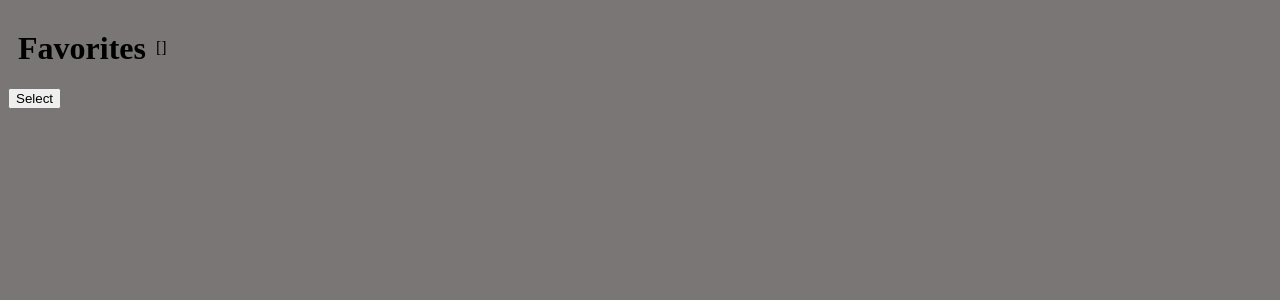
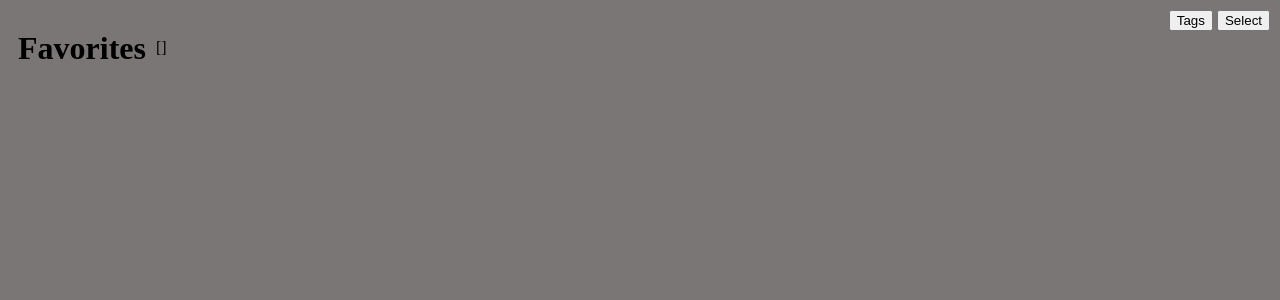
Before and after one commit to hyperboar/ref-buddy, a Flask app: page /favs in a window 1280 px wide. Shown: the top 300 px of the page. Run offline with Flask 3, Linux system fonts and the light colour scheme; data that the repository does not hold is empty.

Commit message:
tags can be assigned in folder view

```diff
--- a/image_metadata_controller.py
+++ b/image_metadata_controller.py
@@ -146,6 +146,16 @@ class ImageMetadataController:
         return 1
 
     @staticmethod
+    def add_image_tags(image_ids: [int], tags_str: [str]) -> int:
+        tags = ImageMetadataController.get_tags_by_names(tags_str)
+        s = Session()
+        for i in image_ids:
+            [s.merge(ImageTag(image_id=i, tag_id=t)) for t in tags]
+            s.flush()
+        s.commit()
+        return 1
+
+    @staticmethod
     def set_image_last_viewed(image_id: int, time: 'datetime'):
         s = Session()
         im = s.get(ImageMetadata, image_id)
--- a/server.py
+++ b/server.py
@@ -8,11 +8,13 @@ from datetime import datetime
 from Env import Env
 from models.models_lump import Session
 from server_ext_rating import routes_rating
+from server_ext_tags import routes_tags
 
 app = Flask(__name__, static_url_path='/static')
 app.config['THUMB_STATIC'] = Env.THUMB_PATH
 
 app.register_blueprint(routes_rating)
+app.register_blueprint(routes_tags)
 
 @app.route('/')
 def index():
@@ -22,19 +24,19 @@ def index():
 @app.route('/favs')
 def view_favs():
     images = ImageMetadataCtrl.get_favs(300)
-    return render_template('tpl_view_folder.html', title='Favorites', images=images, overview=None)
+    return render_template('tpl_view_folder.html', title='Favorites', images=images, overview=None, tags=ImageMetadataCtrl.get_all_tags())
 
 @app.route('/last')
 def view_last():
     images = ImageMetadataCtrl.get_last(1000)
-    return render_template('tpl_view_folder.html', title='Latest study', images=images, overview=None)
+    return render_template('tpl_view_folder.html', title='Latest study', images=images, overview=None, tags=ImageMetadataCtrl.get_all_tags())
 
 @app.route('/folder/<int:path_id>')
 def view_folder(path_id):
     study_type, path, images = ImageMetadataCtrl.get_all_by_path_id(path_id)
     overview = OverviewPath.from_image_metadata(images[0])
 
-    return render_template('tpl_view_folder.html', title='Folder', images=images, overview=overview)
+    return render_template('tpl_view_folder.html', title='Folder', images=images, overview=overview, tags=ImageMetadataCtrl.get_all_tags())
 
 @app.route('/tagged')
 def view_tags():
--- a/static/styles_gallery.css
+++ b/static/styles_gallery.css
@@ -71,6 +71,45 @@ body
     user-select: none;
 }
 
+.tags-popup {
+    position: fixed;
+    top: 50%;
+    left: 50%;
+    transform: translate(-50%, -50%);
+    background-color: #918d8d;
+    border: 1px black;
+    padding: 15px;
+}
+
+.tags-popup-background {
+    position: fixed;
+    background-color: black;
+    opacity: 0.5;
+    left: 0;
+    top: 0;
+    right: 0;
+    bottom: 0;
+}
+
+.top-menu {
+    position: fixed;
+    top: 10px;
+    right: 10px;
+}
+
+@keyframes rotateFav {
+  from {
+    transform: rotate(0deg);
+  }
+  to {
+    transform: rotate(360deg);
+  }
+}
+
+.loading-fav {
+  animation: rotateFav 2s linear infinite;
+}
+
 /* CSS grid for responsive layout */
 @media (min-width: 768px) {
     .gallery {
--- a/templates/tpl_view_folder.html
+++ b/templates/tpl_view_folder.html
@@ -22,6 +21,26 @@
     </div>
     {% endfor %}
 </div>
+
+<div class="top-menu">
+    <button id="tags-open-btn">Tags</button>
+    <button id="toggle-selection-mode-btn">Select</button>
+</div>
+
+<div class="tags-popup-background" style="display: none;"></div>
+<div id="tags-popup" class="tags-popup" style="display: none;">
+    <h3>Tags (<span id="images-count"></span> images selected)</h3>
+    <div id="tagList">
+        {% for tag in tags %}
+            <input type="checkbox" id="{{ tag.tag }}" value="{{ tag.tag }}"/>
+            <label for="{{ tag.tag }}">{{ tag.tag }}</label><br>
+        {% endfor %}
+    </div>
+    <button id="tags-submit">Submit</button>
+    <button id="tags-clear">Clear All</button>
+    <button id="tags-close">Close</button>
+</div>
+
 <script>
     document.addEventListener('DOMContentLoaded', function()
     {
@@ -152,5 +171,75 @@
     // Example usage: Toggle selection mode when a button is clicked
     document.getElementById('toggle-selection-mode-btn').addEventListener('click', toggleSelectionMode);
 </script>
+
+<!-- ################## -->
+<!-- TAGS POPUP SECTION -->
+<!-- ################## -->
+<script>
+
+    function toggleTagsPopupDisplay()
+    {
+        const btn = document.getElementById('tags-popup')
+        if (btn.style.display === 'none')
+        {
+            btn.style.display = 'block'
+            document.querySelector('.tags-popup-background').style.display = 'block'
+            document.getElementById('images-count').textContent = '' + selectedIds.length
+        }
+        else
+        {
+            btn.style.display = 'none'
+            document.querySelector('.tags-popup-background').style.display = 'none'
+        }
+    }
+
+    {#function openTagsPopup()#}
+    {#{#}
+    {#    document.getElementById('tags-popup').style.display = 'block';#}
+    {#    document.getElementById('images-count').textContent = '' + selectedIds.length;#}
+    //}
+
+    function closeTagsPopup()
+    {
+        document.getElementById('tags-popup').style.display = 'none';
+        document.querySelector('.tags-popup-background').style.display = 'none'
+    }
+
+    function clearTagsPopup()
+    {
+        Array.from(document.querySelectorAll('#tagList input[type="checkbox"]:checked'))
+            .map((checkbox) => checkbox.checked = false);
+    }
+
+    function submitTags()
+    {
+        const selectedTags = Array.from(document.querySelectorAll('#tagList input[type="checkbox"]:checked'))
+            .map((checkbox) => checkbox.value);
+
+        const idsStr = selectedIds.join(',')
+        const tagsStr = selectedTags.join(',')
+
+        {#const params = `image-id=${idsStr}&tags=${tagsStr}`#}
+        {#console.log('Selected Tags:', params);#}
+
+        document.getElementById('tags-submit').classList.add('loading-fav')
+
+        fetch(`/add-image-tags?image-id=${idsStr}&tags=${tagsStr}`)
+                    .then(response => {
+                        if (!response.ok) throw new Error('Network response was not ok');
+                        document.getElementById('tags-submit').classList.remove('loading-fav')
+                    })
+                    .catch(error => {
+                        console.error('There was a problem with the fetch operation:', error);
+                        document.getElementById('tags-submit').classList.remove('loading-fav')
+                    });
+    }
+
+    document.getElementById('tags-open-btn').addEventListener('click', toggleTagsPopupDisplay)
+    document.getElementById('tags-submit').addEventListener('click', submitTags)
+    document.getElementById('tags-close').addEventListener('click', closeTagsPopup)
+    document.querySelector('.tags-popup-background').addEventListener('click', closeTagsPopup)
+    document.getElementById('tags-clear').addEventListener('click', clearTagsPopup)
+</script>
 </body>
 </html>
```
Also changed, not shown: other parts of templates/tpl_view_folder.html (+0 -1 lines), server_ext_tags.py (added, +25 -0 lines).
